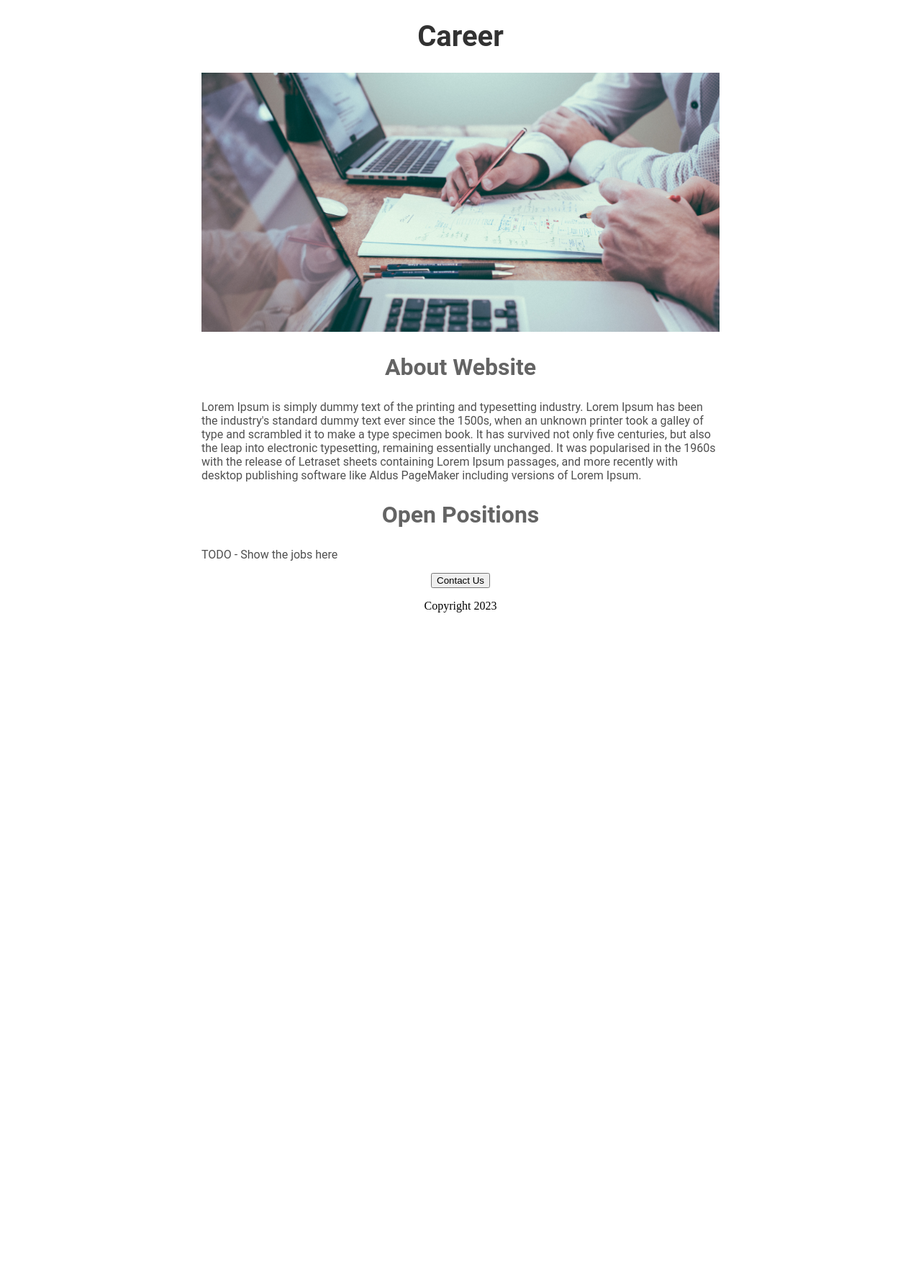
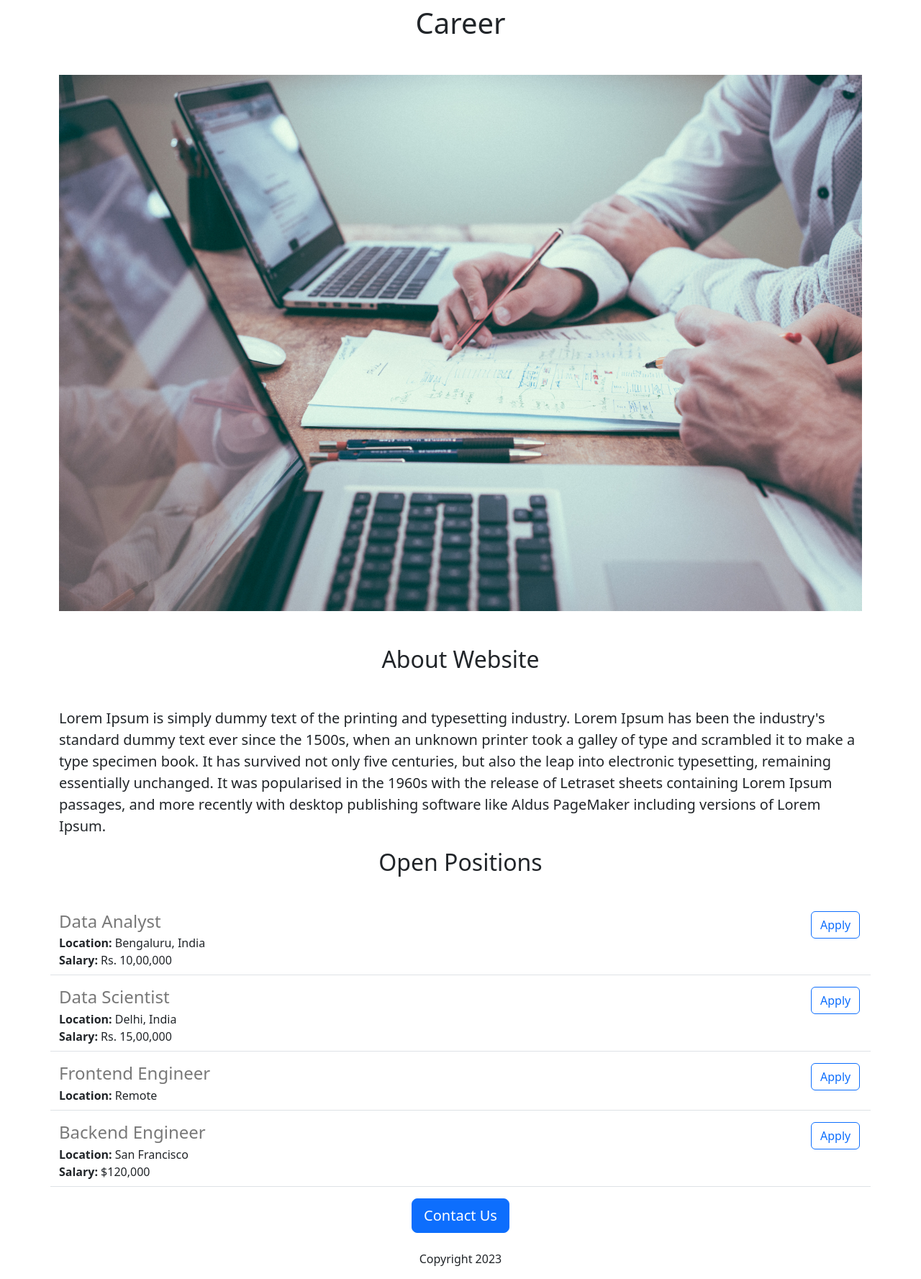
Before and after one commit to Sanyam1701/Python-website, a Flask app: page / in a window 1280 px wide. Shown: the whole page at 72% size. Before the commit the page ends 851 px from the top, so only its background shows below. Run offline with Flask 2, Linux system fonts and the light colour scheme.

Commit message:
Added dynamic data

```diff
--- a/app.py
+++ b/app.py
@@ -1,12 +1,46 @@
-from flask import Flask, render_template
+from flask import Flask, render_template, jsonify
 
 app = Flask(__name__)
 
+JOBS =[
+{
+  'id': 1,
+  'title': 'Data Analyst',
+  'location': 'Bengaluru, India',
+  'salary': 'Rs. 10,00,000'
+
+},
+{
+  'id': 2,
+  'title': 'Data Scientist',
+  'location': 'Delhi, India',
+  'salary': 'Rs. 15,00,000'
+
+},
+{
+  'id': 3,
+  'title': 'Frontend Engineer',
+  'location': 'Remote',
+
+
+},
+{
+  'id': 4,
+  'title': 'Backend Engineer',
+  'location': 'San Francisco',
+  'salary': '$120,000'
+
+}
+]
 
 @app.route("/")
 def hello():
-  return  render_template('home.html')
+  return  render_template('home.html',
+                         jobs=JOBS)
 
+@app.route("/api/jobs")
+def list_jobs():
+  return jsonify(JOBS)
 
 if __name__ == '__main__':
   app.run(host='0.0.0.0', debug=True)
--- a/templates/home.html
+++ b/templates/home.html
@@ -1,55 +1,30 @@
 <!DOCTYPE html>
 <html>
   <head>
+    <meta charset="utf-8">
+    <meta name="viewport" content="width=device-width, initial-scale=1">
+    <link href="https://cdn.jsdelivr.net/npm/bootstrap@5.3.0-alpha1/dist/css/bootstrap.min.css" rel="stylesheet" integrity="sha384-GLhlTQ8iRABdZLl6O3oVMWSktQOp6b7In1Zl3/Jr59b6EGGoI1aFkw7cmDA6j6gD" crossorigin="anonymous">
     <title>Career</title>
-    <style>
-      h1{
-        font-size: 40px;
-        font-family: Roboto;
-        font_weight: normal;
-        color: rgb(50, 50, 50);
-        text-align: center;
-      }
-
-      #banner{
-        width: 100%;
-        height: 360px;
-        object-fit: cover;
-      }
-
-      h2{
-        font-size: 32px;
-        font-family: Roboto;
-        font_weight: normal;
-        color: rgb(100, 100, 100);
-        text-align: center;
-      }
-
-      .bodytext {
-        font-family: Roboto;
-        color: rgb(80, 80, 80);
-      }
-
-      #container{
-        max-width: 720px;
-        margin: 0 auto 0 auto;
-      }
-    </style>
   </head>
   <body>
-    <div id='container'>
-      <h1>Career</h1>
-      <img id='banner' src='https://python-website.sanyamjain41.repl.co/static/Banner.jpg', height='320' >
-      <h2>About Website</h2>
-      <p class='bodytext'>
+    <div class='container'>
+      <h1 class='text-center mt-2 mb-5'>Career</h1>
+      <img class= 'img-fluid' src='https://python-website.sanyamjain41.repl.co/static/Banner.jpg', height='320' >
+      <h2 class='text-center mt-5 mb-5'>About Website</h2>
+      <p class='lead'>
         Lorem Ipsum is simply dummy text of the printing and typesetting industry. Lorem Ipsum has been the industry's standard dummy text ever since the 1500s, when an unknown printer took a galley of type and scrambled it to make a type specimen book. It has survived not only five centuries, but also the leap into electronic typesetting, remaining essentially unchanged. It was popularised in the 1960s with the release of Letraset sheets containing Lorem Ipsum passages, and more recently with desktop publishing software like Aldus PageMaker including versions of Lorem Ipsum.
       </p>
-      <h2>Open Positions</h2>
-      <p class='bodytext'>TODO - Show the jobs here</p>
-      <div style= "text-align:center">
-        <button>Contact Us</button>
-        <p>Copyright 2023</p>
+      <h2 class='text-center  mt-2 mb-5'>Open Positions</h2>
+      <div>
+        {% for job in jobs%}
+          {% include 'jobitem.html' %}
+        {% endfor %}
       </div>
-  </div>
+
+        <div class='text-center'>
+          <button class="btn btn-primary btn-lg">Contact Us</button>
+        <p class='mt-4'>Copyright 2023</p>
+        </div>
+    </div>
   </body>
 </html>
--- /dev/null
+++ b/templates/jobitem.html
@@ -0,0 +1,18 @@
+<div class='border-bottom row' style= 'margin-bottom:16px; padding-bottom: 8px'>
+  <div class='col-11'>
+    <h4 style='color:rgb(120,120,120); margin-bottom:4px;'>
+      {{job['title']}}
+    </h4>
+    <div>
+      <b>Location:</b> {{job['location']}}
+    </div>
+    {%if 'salary' in job %}
+    <div>
+      <b>Salary:</b> {{job['salary']}}
+    </div>
+    {% endif %}
+  </div>
+  <div class='col-1'>
+    <button type="button" class="btn btn-outline-primary">Apply</button>
+  </div>
+</div>
```
